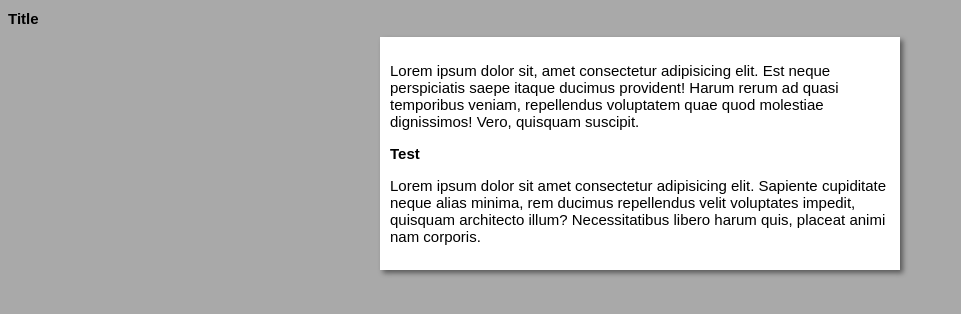
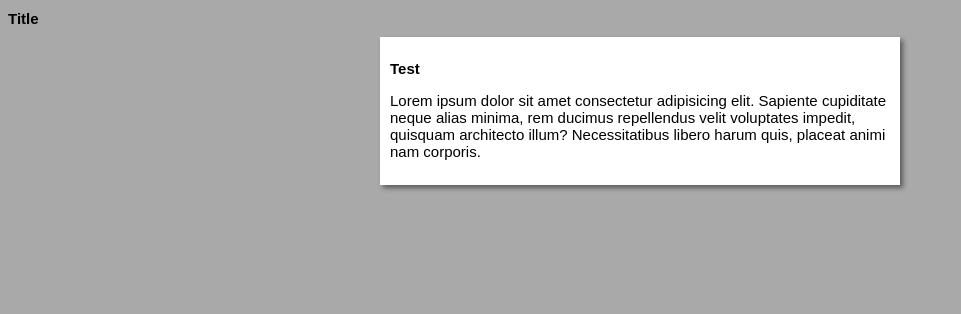
Before and after one commit to RaulBirlem/GitHubrepository, a plain HTML site: page exercício03/index.html in a window 1280 px wide. Shown: the whole page, without its empty margins (0-961 px from the left). Drawn offline with Linux system fonts and the light colour scheme.

Commit message:
Update index.html

```diff
--- a/exercício03/index.html
+++ b/exercício03/index.html
@@ -12,7 +12,7 @@
         <h1>Title</h1>
     </header>
     <main>
-        <p>Lorem ipsum dolor sit, amet consectetur adipisicing elit. Est neque perspiciatis saepe itaque ducimus provident! Harum rerum ad quasi temporibus veniam, repellendus voluptatem quae quod molestiae dignissimos! Vero, quisquam suscipit.</p>
+
         <h2>Test</h2>
         <p>Lorem ipsum dolor sit amet consectetur adipisicing elit. Sapiente cupiditate neque alias minima, rem ducimus repellendus velit voluptates impedit, quisquam architecto illum? Necessitatibus libero harum quis, placeat animi nam corporis.</p>
     </main>
```
